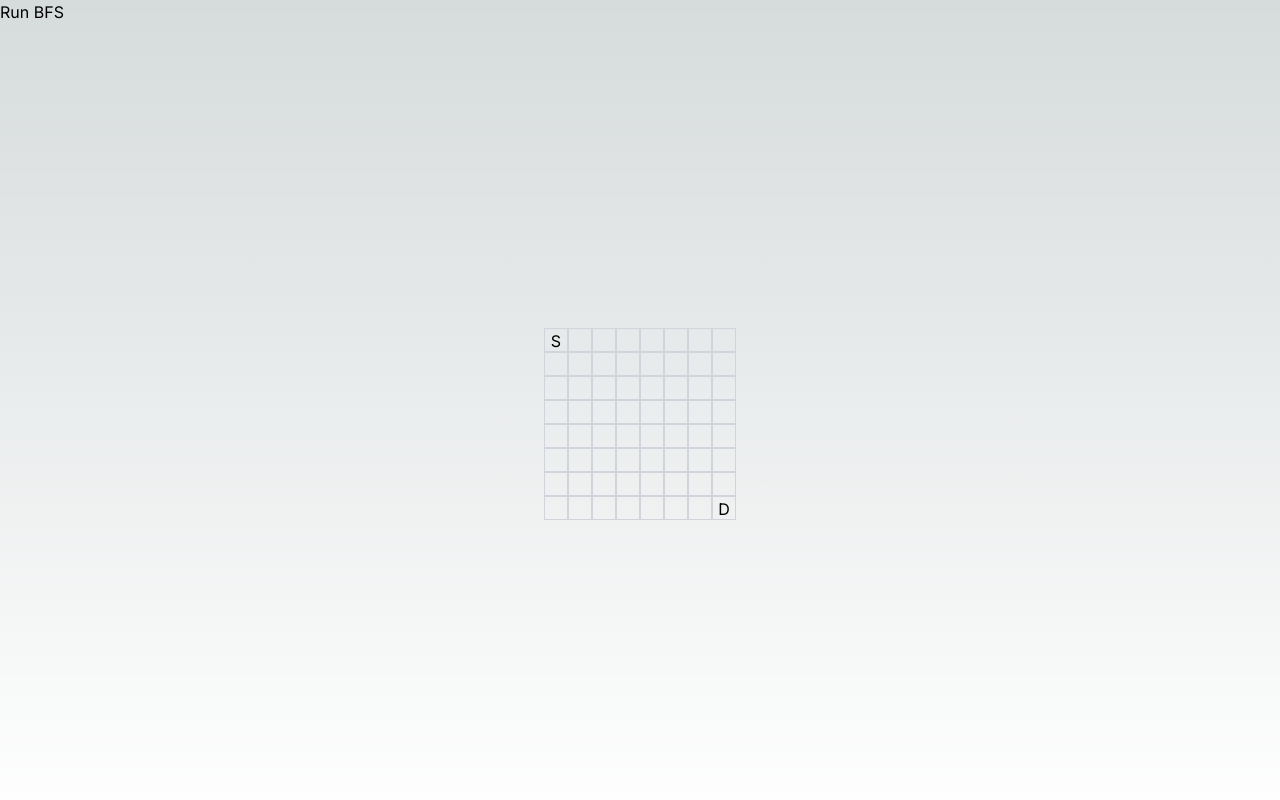
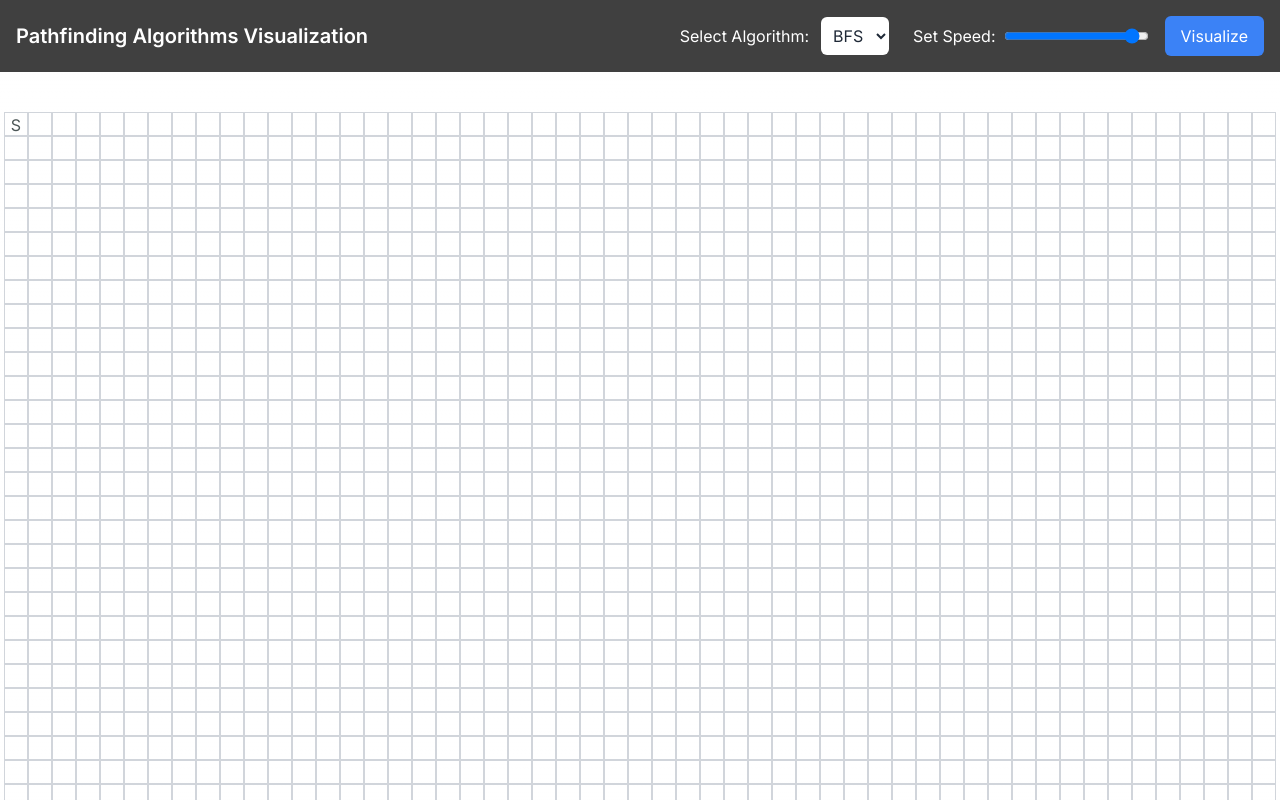
Before and after one commit to wojciechtrapkowski/graph_algorithms_visualization, a Next.js app: page / in a window 1280 px wide. Shown: the top 800 px of the page. Built offline with nearby package versions, Linux system fonts and the light colour scheme.

Commit message:
1. Implemented path retracing in BFS. 2. Implemented getColor function to retrieve proper background color to cell. 3. Added navbar. 4. Implemented preventing user from interrupting algorithm that was launched. 5. Implemented resetBoard function.

```diff
--- a/src/algorithms/bfs.tsx
+++ b/src/algorithms/bfs.tsx
@@ -1,33 +1,49 @@
 import { squareState } from "@/states/squareState";
 
-interface Cell {
-  row: number;
-  col: number;
-  distance: number;
-}
-
-export async function bfs(board: number[][], setBoard: React.Dispatch<React.SetStateAction<number[][]>>, numRows : number, numCols : number, start: number[], delay: number) : Promise<void> {
+export async function bfs(props : algorithmsPropsType): Promise<void> {
+  props.setIsVisualizationRunning(true);
+  const numRows : number = props.board.length;
+  const numCols : number = props.board[0].length;
 
   // Define directions: up, down, left, right
   const directions: number[][] = [[-1, 0], [1, 0], [0, -1], [0, 1]];
 
   // Create a queue for BFS
   const queue: Cell[] = [];
-  queue.push({ row: start[0], col: start[1], distance: 0 });
+  queue.push({ row: props.start[0], col: props.start[1], distance: 0, parent: null });
 
   // Mark the start cell as visited
   const visited: boolean[][] = new Array(numRows)
     .fill(false)
     .map(() => new Array(numCols).fill(false));
 
-  visited[start[0]][start[1]] = true;
+  visited[props.start[0]][props.start[1]] = true;
 
   while (queue.length > 0) {
-      const { row, col, distance } = queue.shift() as Cell;
+    const { row, col, distance, parent } = queue.shift() as Cell;
 
     // Check if we've reached the destination
-      if (board[row][col] === squareState.destination) {
-        alert("found");
+    if (props.board[row][col] === squareState.destination) {
+      const newBoard = props.board.slice();
+      // newBoard[row][col] = squareState.foundDestination;
+      // props.setBoard([...newBoard]);
+
+      let currentCell: any = { row, col, distance, parent };
+      const path: Cell[] = [];
+
+      // Recreate path
+      while (currentCell) {
+        if(props.board[currentCell['row']][currentCell['col']] === squareState.visitedPath) {
+          newBoard[currentCell['row']][currentCell['col']] = squareState.foundPath;
+          props.setBoard([...newBoard]);
+          await new Promise((resolve) => setTimeout(resolve, props.delay));
+
+        }
+
+        path.unshift(currentCell);
+        currentCell = currentCell['parent'];
+      }
+      props.setIsVisualizationRunning(false);
       return;
     }
 
@@ -42,29 +58,32 @@ export async function bfs(board: number[][], setBoard: React.Dispatch<React.SetS
         newRow < numRows &&
         newCol >= 0 &&
         newCol < numCols &&
-            !visited[newRow][newCol]) {
+        !visited[newRow][newCol]
+      ) {
+        if (props.board[newRow][newCol] !== squareState.obstacle) {
+          // Mark the new cell as visited and enqueue it
 
-            if (board[newRow][newCol] === squareState.destination) {
-                alert("found");
-                const newBoard = board.slice();
-                newBoard[newRow][newCol] = squareState.foundDestination;
-                setBoard(newBoard);
-                return;
+          queue.push({
+            row: newRow,
+            col: newCol,
+            distance: distance + 1,
+            parent: { row: row, col: col, distance: distance, parent: parent},
+          });
+
+          if(props.board[newRow][newCol] === squareState.destination) {
+            break;
           }
 
-            if (board[newRow][newCol] === squareState.path) {
-                // Mark the new cell as visited and enqueue it
           visited[newRow][newCol] = true;
-                const newBoard = board.slice();
+
+          const newBoard = props.board.slice();
           newBoard[newRow][newCol] = squareState.visitedPath;
-                setBoard([...newBoard]);
-                await new Promise((resolve) => setTimeout(resolve, delay));
-
-                queue.push({ row: newRow, col: newCol, distance: distance + 1 });
+          props.setBoard([...newBoard]);
+          await new Promise((resolve) => setTimeout(resolve, props.delay));
         }
       }
     }
   }
-
+  props.setIsVisualizationRunning(false);
   return;
 }
--- a/src/app/globals.css
+++ b/src/app/globals.css
@@ -2,11 +2,18 @@
 @tailwind components;
 @tailwind utilities;
 
+/*
 :root {
   --foreground-rgb: 0, 0, 0;
   --background-start-rgb: 214, 219, 220;
   --background-end-rgb: 255, 255, 255;
+} */
+:root {
+  --foreground-rgb: 75, 86, 86;
+  --background-start-rgb: 255, 255, 255;
+  --background-end-rgb: 255, 255, 255;
 }
+
 
 @media (prefers-color-scheme: dark) {
   :root {
--- a/src/components/board.tsx
+++ b/src/components/board.tsx
@@ -3,24 +3,29 @@
 import { useEffect, useState } from "react";
 import { squareState } from "@/states/squareState";
 import { Square } from "./square";
-import { getRandomNumber } from "@/utilities/random_number";
+import { getRandomNumber } from "@/utilities/get_random_number";
+import { getColor } from "@/utilities/get_color";
 
 type BoardProps = {
     board: number[][],
     setBoard : React.Dispatch<React.SetStateAction<number[][]>>,
-    numRows : number,
-    numCols : number,
+    isVisualizationRunning: boolean,
+    setIsVisualizationRunning: React.Dispatch<React.SetStateAction<boolean>>,
 }
 
 export const Board = (props : BoardProps) => {
-    let [dragMovement, setDragMovement] = useState([0, 0])
-    const squareClasses ='w-6 h-6 border border-gray-300 m-0 flex justify-center';
+    let [dragMovement, setDragMovement] = useState([0, 0]);
+
+    const squareClasses = 'w-6 h-6 border border-gray-300 m-0 flex justify-center';
 
     function onBoardClick(row : number, col : number) {
+        if(props.isVisualizationRunning) {
+            return;
+        }
         if(props.board[row][col] == squareState.path) {
             const newBoard = props.board.slice();
             newBoard[row][col] = squareState.obstacle;
-            props.setBoard(newBoard);
+            props.setBoard([...newBoard]);
         }
     }
 
@@ -38,19 +43,19 @@ export const Board = (props : BoardProps) => {
             const newBoard = props.board.slice();
             newBoard[x][y] = newBoard[dragMovement[0]][dragMovement[1]];
             newBoard[dragMovement[0]][dragMovement[1]] = squareState.path;
-            props.setBoard(newBoard);
+            props.setBoard([...newBoard]);
         }
     }
 
     return (
-        <div className="flex justify-center items-center flex-wrap" style={{maxWidth: '100vw', maxHeight: '100vh', minHeight: '100vh'}}>
-            <div className="flex justify-center items-center flex-wrap" style={{maxWidth: '100vw', maxHeight: '100vh', minHeight: '100vh'}}>
+        <div className="mt-10 flex justify-center items-center flex-wrap" style={{maxWidth: '100vw', maxHeight: '100vh'}}>
+            <div className="flex justify-center items-center flex-wrap" style={{maxWidth: '100vw', maxHeight: '100vh'}}>
                 {props.board.map((row, rowIndex) => (
                 <div key={rowIndex}>
                     {row.map((cellValue, colIndex) => (
                     <div
                     key={(rowIndex+1)*(colIndex+1)}
-                    draggable={true}
+                    draggable={!(props.isVisualizationRunning)}
                     onDragStart={(e) => handleDragStart(e, rowIndex, colIndex)}
                     onDragOver={(e) => handleDragOver(e)}
                     onDrop={(e) => handleDrop(e, rowIndex, colIndex)}>
@@ -58,7 +63,7 @@ export const Board = (props : BoardProps) => {
                             key={(colIndex+1)*( rowIndex+1)}
                             className={squareClasses}
                             onClick={() => onBoardClick(rowIndex, colIndex)}
-                            style={props.board[rowIndex][colIndex] === squareState.visitedPath ? { backgroundColor: 'green' } : props.board[rowIndex][colIndex] === squareState.foundDestination ? {backgroundColor: 'blue'} : {} }>
+                            style={{backgroundColor: getColor(props.board[rowIndex][colIndex])}}>
                             <Square fieldValue={cellValue} />
                         </button>
                     </div>
@@ -68,5 +73,4 @@ export const Board = (props : BoardProps) => {
             </div>
         </div>
     );
-
 }
--- a/src/components/main_app.tsx
+++ b/src/components/main_app.tsx
@@ -4,10 +4,18 @@ import { squareState } from "@/states/squareState";
 import { useState } from "react";
 import { Board } from "./board";
 import { Square } from "./square";
+import { Navbar } from "./navbar";
+import { resetBoard } from "@/utilities/reset_board";
 
 export default function MainApp() {
-    const numRows = 8;
-    const numCols = 8;
+    // Constant values
+    const numRows = 70;
+    const numCols = 30;
+    const pathRecreationDelay = 500;
+    const algorithms = ["BFS", "DFS", "A*"];
+    const [selectedAlgorithm, setAlgorithm] = useState("BFS");
+    const [selectedSpeed, setSelectedSpeed] = useState(1);
+    const [isVisualizationRunning, setIsVisualizationRunning] = useState(false);
 
     const [board, setBoard] = useState( () => {
         const newBoard = Array.from({ length: numRows }, () =>
@@ -19,9 +27,48 @@ export default function MainApp() {
         return newBoard;
     });
 
+    const sourceX = board.findIndex(row => row.includes(squareState.source));
+    const sourceY = sourceX >= 0 ? board[sourceX].indexOf(squareState.source) : -1;
+
+    const algorithmsPropsType : algorithmsPropsType = {
+        board: board,
+        start: [sourceX, sourceY],
+        delay: selectedSpeed,
+        pathRecreationDelay: pathRecreationDelay,
+        isVisualizationRunning: isVisualizationRunning,
+        setBoard: setBoard,
+        setIsVisualizationRunning: setIsVisualizationRunning
+    };
+
+    function handleVisualizeClick() : void {
+        if(isVisualizationRunning) {
+            return;
+        }
+        const newBoard = board.slice();
+        resetBoard(newBoard);
+        setBoard([...newBoard])
+        switch(selectedAlgorithm) {
+            case "BFS":
+                bfs(algorithmsPropsType);
+                return;
+        }
+    }
     return (
         <>
-            <button onClick={() => bfs(board, setBoard, numRows, numCols, [0,0], 100)}>Run BFS</button>
-            <Board board={board} setBoard={setBoard} numRows={numRows} numCols={numCols}/>
+            <Navbar
+            isVisualizationRunning={isVisualizationRunning}
+            selectedAlgorithm={selectedAlgorithm}
+            setSelectedAlgorithm={setAlgorithm}
+            selectedSpeed={selectedSpeed}
+            setSelectedSpeed={setSelectedSpeed}
+            algorithms={algorithms}
+            handleVisualizeClick={handleVisualizeClick}
+            />
+            <Board
+            board={board}
+            setBoard={setBoard}
+            isVisualizationRunning={isVisualizationRunning}
+            setIsVisualizationRunning={setIsVisualizationRunning}
+            />
         </>
 );}
--- /dev/null
+++ b/src/components/navbar.tsx
@@ -0,0 +1,77 @@
+import React, { useState } from "react";
+
+type NavbarProps = {
+    isVisualizationRunning: boolean,
+    selectedAlgorithm: string,
+    setSelectedAlgorithm: React.Dispatch<React.SetStateAction<string>>,
+    selectedSpeed : number,
+    setSelectedSpeed: React.Dispatch<React.SetStateAction<number>>,
+    algorithms: string[]
+    handleVisualizeClick: () => void,
+}
+
+export const Navbar = (props: NavbarProps) => {
+    const maxSpeedValue = 1000;
+
+    const handleAlgorithmChange = (event: React.ChangeEvent<HTMLSelectElement>) => {
+        props.setSelectedAlgorithm(event.target.value);
+    };
+
+    const handleSpeedChange = (event: React.ChangeEvent<HTMLInputElement>) => {
+        props.setSelectedSpeed(Math.abs(maxSpeedValue - parseInt(event.target.value, 10)));
+    };
+
+    return (
+        <nav className="bg-neutral-700 p-4">
+        <div className="container mx-auto flex items-center justify-between">
+            <div className="text-white">
+            <h1 className="text-xl font-semibold">Pathfinding Algorithms Visualization</h1>
+            </div>
+            <div className="flex space-x-4 items-center">
+            <div className="ml-2 mr-2">
+                <label htmlFor="algorithm" className="text-white">
+                Select Algorithm:
+                </label>
+                <select
+                disabled={props.isVisualizationRunning}
+                id="algorithm"
+                className="ml-3 bg-white text-gray-800 p-2 rounded-md"
+                value={props.selectedAlgorithm}
+                onChange={handleAlgorithmChange}
+                >
+                {props.algorithms.map((algorithm) => (
+                    <option key={algorithm} value={algorithm}>
+                    {algorithm}
+                    </option>
+                ))}
+                </select>
+            </div>
+            <div className="ml-2 mr-2 flex items-center">
+                <label htmlFor="speed" className="text-white mr-2">
+                    Set Speed:
+                </label>
+                <input
+                    disabled={props.isVisualizationRunning}
+                    id="speed"
+                    type="range"
+                    min="0"
+                    max={maxSpeedValue}
+                    className="bg-white text-gray-800 p-2 rounded-md"
+                    value={maxSpeedValue-props.selectedSpeed}
+                    onChange={handleSpeedChange}
+                />
+                </div>
+
+            <button
+                disabled={props.isVisualizationRunning}
+                className="ml-2 mr-2 bg-blue-500 text-white px-4 py-2 rounded-md"
+                onClick={props.handleVisualizeClick}
+                style={props.isVisualizationRunning ? { backgroundColor: 'rgb(197, 197, 197)', color: '#4d4d4d'} : {}}
+            >
+                Visualize
+            </button>
+            </div>
+        </div>
+        </nav>
+    );
+};
--- a/src/states/squareState.ts
+++ b/src/states/squareState.ts
@@ -7,4 +7,5 @@ export enum squareState {
     // Algorithms states
     visitedPath = 4,
     foundDestination = 5,
+    foundPath = 6,
 }
--- /dev/null
+++ b/src/types/cell_type.ts
@@ -0,0 +1,6 @@
+type Cell = {
+    row: number;
+    col: number;
+    distance: number;
+    parent?: Cell | null;
+  }
--- /dev/null
+++ b/src/utilities/get_color.ts
@@ -0,0 +1,11 @@
+import { squareState } from "@/states/squareState";
+
+export function getColor(state : squareState) : string {
+    switch(state) {
+        case squareState.visitedPath:
+            return "green";
+        case squareState.foundPath:
+            return "yellow";
+    }
+    return "";
+}
--- /dev/null
+++ b/src/utilities/reset_board.ts
@@ -0,0 +1,15 @@
+import { squareState } from "@/states/squareState";
+
+export function resetBoard(board: number[][]): void {
+    for (let i = 0; i < board.length; i++) {
+        for (let j = 0; j < board[i].length; j++) {
+        if (
+            board[i][j] !== squareState.source &&
+            board[i][j] !== squareState.destination &&
+            board[i][j] !== squareState.obstacle
+        ) {
+            board[i][j] = squareState.path;
+        }
+        }
+    }
+}
```
Also changed, not shown: src/types/algorithms_props_type.ts (added, +9 -0 lines), src/utilities/get_random_number.ts (renamed from src/utilities/random_number.ts). Lines whose indentation alone changed are shown as unchanged.
